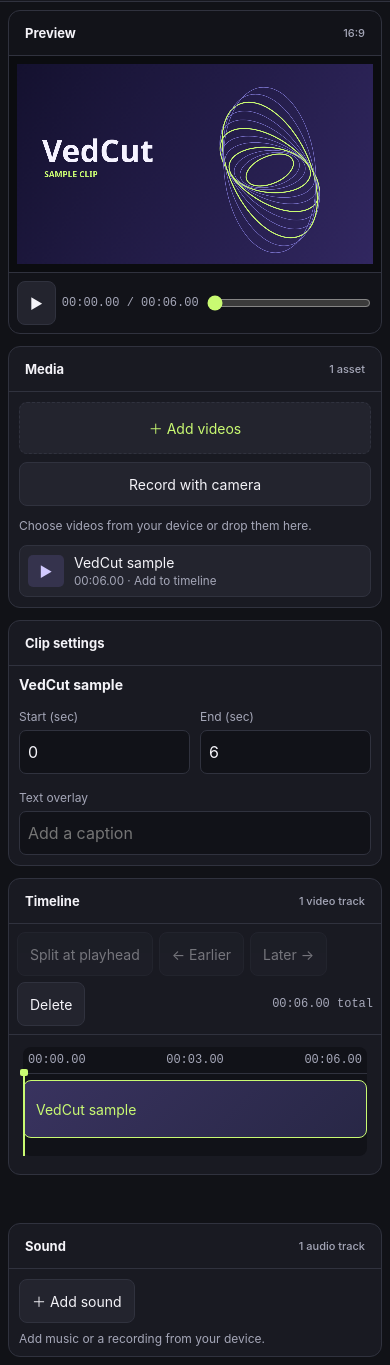
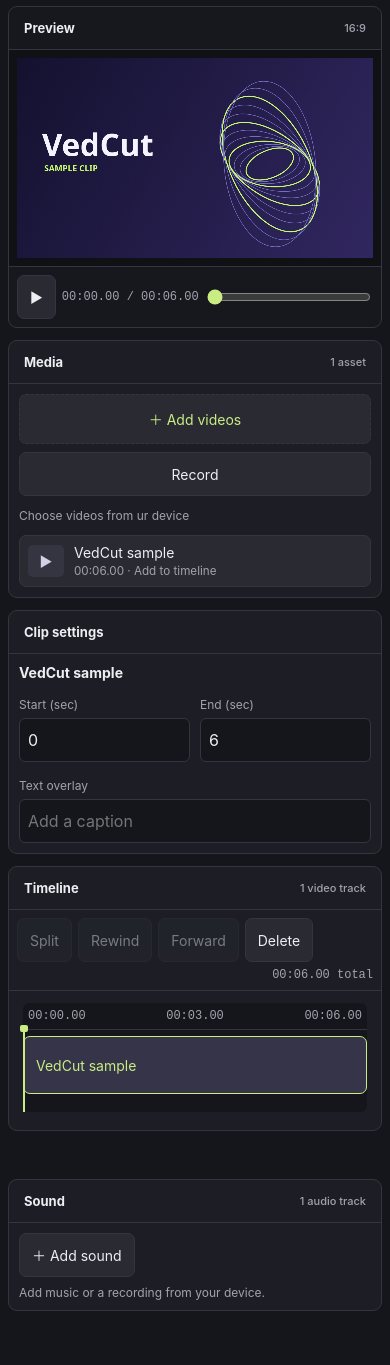
Before and after one commit to Vedted123/vedcut, a plain HTML site: page index.html in a window 390 px wide. Shown: the part 64-1429 px from the top of the page. After the commit the page ends 1383 px from the top, so only its background shows below. Drawn offline with Linux system fonts and the light colour scheme.

Commit message:
Update index.html

```diff
--- a/index.html
+++ b/index.html
@@ -4,87 +4,512 @@
 <meta charset="utf-8">
 <meta name="viewport" content="width=device-width, initial-scale=1">
 <title>VedCut — Video editor</title>
-<meta name="description" content="Import, trim, arrange, and export video right in your browser.">
+<meta name="description" content="Make vids">
 <style>
-:root{color-scheme:dark;--bg:#111217;--panel:#191a22;--line:#30323e;--ink:#f4f3f8;--muted:#a5a7b8;--accent:#c9fa72}
-*{box-sizing:border-box}
-body{margin:0;background:var(--bg);color:var(--ink);font:14px Inter,system-ui,sans-serif}
-button,input{font:inherit}
-button{color:inherit;border:1px solid var(--line);background:#23242e;border-radius:8px;padding:8px 12px;cursor:pointer}
-button:hover:enabled{border-color:var(--accent)}
-button:disabled{opacity:.42;cursor:default}
-button:focus-visible,input:focus-visible{outline:2px solid var(--accent);outline-offset:3px}
-.primary{background:var(--accent);color:#18200e;border-color:transparent;font-weight:750}
-header{height:66px;display:flex;align-items:center;justify-content:space-between;padding:0 24px;border-bottom:1px solid var(--line);background:#17181f}
-.brand{font-size:22px;font-weight:800;letter-spacing:-.7px;display:flex;align-items:center;gap:10px}
-.mark{display:grid;place-items:center;width:30px;height:30px;background:var(--accent);color:#191e12;border-radius:8px;font-size:16px}
-.project{font-size:13px;color:var(--muted)}
-main{padding:16px;max-width:1800px;margin:auto}
-.workspace{display:grid;grid-template-columns:250px minmax(0,1fr) 248px;gap:12px}
-.panel{background:var(--panel);border:1px solid var(--line);border-radius:12px;min-width:0;overflow:hidden}
-.heading{margin:0;font-size:13px;font-weight:750;padding:14px 16px;border-bottom:1px solid var(--line);display:flex;justify-content:space-between;align-items:center}
-.heading span{color:var(--muted);font-size:11px;font-weight:500}
-.content{padding:14px}
-.import{width:100%;border-style:dashed;padding:15px 8px;color:var(--accent)}
-#library{display:grid;gap:8px;margin-top:12px;max-height:290px;overflow:auto}
-.asset{display:flex;align-items:center;gap:10px;text-align:left;min-width:0;padding:8px}
-.asset span:last-child{min-width:0;overflow:hidden;text-overflow:ellipsis;white-space:nowrap}
-.asset small{display:block;color:var(--muted);margin-top:3px}
-.thumb{flex:none;width:36px;height:32px;display:grid;place-items:center;border-radius:5px;background:#35334d;color:#d2caff}
-.preview{background:#121319}
-.stage{display:grid;place-items:center;background:#0b0c10;min-height:240px;padding:18px}
-canvas{width:100%;max-width:760px;max-height:46vh;aspect-ratio:16/9;object-fit:contain;background:#10111a}
-.transport,.tools{display:flex;align-items:center;gap:8px;padding:10px 14px;border-top:1px solid var(--line)}
-.transport input{flex:1;min-width:30px;accent-color:var(--accent)}
-.mono{font:12px ui-monospace,monospace;color:var(--muted);white-space:nowrap}
-.fields{display:grid;grid-template-columns:1fr 1fr;gap:10px;margin:16px 0}
-label{display:grid;gap:6px;color:var(--muted);font-size:12px}
-input[type=number],input[type=text]{width:100%;min-width:0;background:#111218;border:1px solid var(--line);border-radius:7px;padding:8px;color:var(--ink)}
-#selectedName{overflow-wrap:anywhere;font-weight:650}
-.timeline{margin-top:12px}
-.tools{border-top:0;border-bottom:1px solid var(--line);flex-wrap:wrap}
-.tools .mono{margin-left:auto}
-.rail{padding:12px 14px 18px;overflow-x:auto}
-#track{position:relative;min-width:100%;background:#111218;border-radius:8px;padding:29px 0 10px;min-height:109px}
-#ruler{position:absolute;top:0;left:0;right:0;height:27px;display:flex;justify-content:space-between;align-items:center;padding:0 5px;border-bottom:1px solid var(--line);cursor:crosshair}
-#clips{display:flex;gap:2px;padding:4px 0}
-.clip{min-width:0;overflow:hidden;white-space:nowrap;text-overflow:ellipsis;text-align:left;background:linear-gradient(135deg,#39335f,#282746);border-color:#615886;height:58px}
-.clip.active{border-color:var(--accent);color:var(--accent)}
-#needle{position:absolute;top:22px;bottom:0;width:2px;background:var(--accent);pointer-events:none;z-index:2}
-#needle:before{content:'';position:absolute;top:0;left:-3px;width:8px;height:7px;background:var(--accent);border-radius:2px}
-#status{min-height:24px;margin:12px 2px 0;color:var(--muted);font-size:12px}
-.add-actions{display:grid;gap:8px}
-.drop-active{outline:2px solid var(--accent);outline-offset:-3px}
-#cameraDialog{background:var(--panel);color:var(--ink);border:1px solid var(--line);border-radius:14px;width:min(540px,95vw);padding:18px}
-#cameraDialog::backdrop{background:#000a}
-#cameraPreview{display:block;width:100%;aspect-ratio:16/9;background:#0b0c10;border-radius:8px;object-fit:contain}
-.camera-actions{display:flex;flex-wrap:wrap;align-items:center;gap:8px;margin-top:12px}
-.empty{color:var(--muted);font-size:12px}
-@media(max-width:1000px){.workspace{grid-template-columns:180px minmax(0,1fr) 180px}}
-@media(max-width:740px){.workspace{grid-template-columns:1fr 1fr}.preview{grid-column:1/-1;grid-row:1}.stage{min-height:0;padding:8px}main{padding:8px}header{padding:0 12px}.project{display:none}.content{padding:10px}}
 
-#soundPanel{margin-top:12px}
-.sound-fields{display:grid;grid-template-columns:repeat(4,minmax(0,1fr));gap:10px;margin-top:12px}
-.sound-actions{display:flex;flex-wrap:wrap;gap:8px;align-items:center}
-#soundName{overflow-wrap:anywhere}
-.sound-track{height:22px;background:#111218;border-radius:5px;position:relative;margin-top:10px;overflow:hidden}
-#soundBar{position:absolute;height:100%;background:#453c66;color:#efe4ff;padding:3px 6px;overflow:hidden;white-space:nowrap;font-size:11px}
-@media(max-width:740px){
-  .workspace{display:flex;flex-direction:column}
-  .preview{order:-1}
-  #library{max-height:125px}
-  button{min-height:44px}
-  input[type=number],input[type=text]{min-height:44px;font-size:16px}
-  .sound-fields{grid-template-columns:repeat(2,minmax(0,1fr))}
-  .transport,.tools{padding:8px;gap:6px}
-  #ruler span:nth-child(even){display:none}
+:root {
+  color-scheme: dark;
+  --bg: #15161b;
+  --panel: #1d1e25;
+  --line: #34353e;
+  --ink: #eeeeF2;
+  --muted: #a2a3ae;
+  --accent: #c9ed83;
 }
+
+* {
+  box-sizing: border-box;
+}
+
+body {
+  margin: 0;
+  background: var(--bg);
+  color: var(--ink);
+  font: 14px Inter, system-ui, sans-serif;
+}
+
+button, input {
+  font: inherit;
+}
+
+button {
+  color: inherit;
+  border: 1px solid var(--line);
+  background: #292a32;
+  border-radius: 7px;
+  padding: 8px 12px;
+  cursor: pointer;
+}
+
+button:hover:enabled {
+  border-color: var(--accent);
+}
+
+button:disabled {
+  opacity: .45;
+  cursor: default;
+}
+
+button:focus-visible,
+input:focus-visible {
+  outline: 2px solid var(--accent);
+  outline-offset: 2px;
+}
+
+.primary {
+  background: var(--accent);
+  color: #1b2113;
+  border-color: transparent;
+  font-weight: 700;
+}
+
+header {
+  height: 62px;
+  display: flex;
+  align-items: center;
+  justify-content: space-between;
+  padding: 0 24px;
+  border-bottom: 1px solid var(--line);
+  background: #1b1c22;
+}
+
+.brand {
+  font-size: 21px;
+  font-weight: 750;
+  letter-spacing: -.5px;
+  display: flex;
+  align-items: center;
+  gap: 10px;
+}
+
+.mark {
+  display: grid;
+  place-items: center;
+  width: 30px;
+  height: 30px;
+  background: var(--accent);
+  color: #191e12;
+  border-radius: 7px;
+  font-size: 16px;
+}
+
+.project {
+  font-size: 13px;
+  color: var(--muted);
+}
+
+main {
+  padding: 16px;
+  max-width: 1800px;
+  margin: auto;
+}
+
+.workspace {
+  display: grid;
+  grid-template-columns: 250px minmax(0, 1fr) 248px;
+  gap: 12px;
+}
+
+.panel {
+  background: var(--panel);
+  border: 1px solid var(--line);
+  border-radius: 9px;
+  min-width: 0;
+  overflow: hidden;
+}
+
+.heading {
+  margin: 0;
+  font-size: 13px;
+  font-weight: 700;
+  padding: 13px 15px;
+  border-bottom: 1px solid var(--line);
+  display: flex;
+  justify-content: space-between;
+  align-items: center;
+}
+
+.heading span {
+  color: var(--muted);
+  font-size: 11px;
+  font-weight: 500;
+}
+
+.content {
+  padding: 14px;
+}
+
+.import {
+  width: 100%;
+  border-style: dashed;
+  padding: 14px 8px;
+  color: var(--accent);
+}
+
+#library {
+  display: grid;
+  gap: 7px;
+  margin-top: 12px;
+  max-height: 290px;
+  overflow: auto;
+}
+
+.asset {
+  display: flex;
+  align-items: center;
+  gap: 10px;
+  text-align: left;
+  min-width: 0;
+  padding: 8px;
+}
+
+.asset span:last-child {
+  min-width: 0;
+  overflow: hidden;
+  text-overflow: ellipsis;
+  white-space: nowrap;
+}
+
+.asset small {
+  display: block;
+  color: var(--muted);
+  margin-top: 3px;
+}
+
+.thumb {
+  flex: none;
+  width: 36px;
+  height: 32px;
+  display: grid;
+  place-items: center;
+  border-radius: 5px;
+  background: #353541;
+  color: #d2d0e3;
+}
+
+.preview {
+  background: #17181e;
+}
+
+.stage {
+  display: grid;
+  place-items: center;
+  background: #101115;
+  min-height: 240px;
+  padding: 18px;
+}
+
+canvas {
+  width: 100%;
+  max-width: 760px;
+  max-height: 46vh;
+  aspect-ratio: 16/9;
+  object-fit: contain;
+  background: #121319;
+}
+
+.transport,
+.tools {
+  display: flex;
+  align-items: center;
+  gap: 8px;
+  padding: 10px 14px;
+  border-top: 1px solid var(--line);
+}
+
+.transport input {
+  flex: 1;
+  min-width: 30px;
+  accent-color: var(--accent);
+}
+
+.mono {
+  font: 12px ui-monospace, monospace;
+  color: var(--muted);
+  white-space: nowrap;
+}
+
+.fields {
+  display: grid;
+  grid-template-columns: 1fr 1fr;
+  gap: 10px;
+  margin: 16px 0;
+}
+
+label {
+  display: grid;
+  gap: 6px;
+  color: var(--muted);
+  font-size: 12px;
+}
+
+input[type=number],
+input[type=text] {
+  width: 100%;
+  min-width: 0;
+  background: #15161c;
+  border: 1px solid var(--line);
+  border-radius: 6px;
+  padding: 8px;
+  color: var(--ink);
+}
+
+#selectedName {
+  overflow-wrap: anywhere;
+  font-weight: 650;
+}
+
+.timeline {
+  margin-top: 12px;
+}
+
+.tools {
+  border-top: 0;
+  border-bottom: 1px solid var(--line);
+  flex-wrap: wrap;
+}
+
+.tools .mono {
+  margin-left: auto;
+}
+
+.rail {
+  padding: 12px 14px 18px;
+  overflow-x: auto;
+}
+
+#track {
+  position: relative;
+  min-width: 100%;
+  background: #15161c;
+  border-radius: 6px;
+  padding: 29px 0 10px;
+  min-height: 109px;
+}
+
+#ruler {
+  position: absolute;
+  top: 0;
+  left: 0;
+  right: 0;
+  height: 27px;
+  display: flex;
+  justify-content: space-between;
+  align-items: center;
+  padding: 0 5px;
+  border-bottom: 1px solid var(--line);
+  cursor: crosshair;
+}
+
+#clips {
+  display: flex;
+  gap: 3px;
+  padding: 4px 0;
+}
+
+.clip {
+  min-width: 0;
+  overflow: hidden;
+  white-space: nowrap;
+  text-overflow: ellipsis;
+  text-align: left;
+  background: #353449;
+  border-color: #55536c;
+  height: 58px;
+}
+
+.clip.active {
+  border-color: var(--accent);
+  color: var(--accent);
+}
+
+#needle {
+  position: absolute;
+  top: 22px;
+  bottom: 0;
+  width: 2px;
+  background: var(--accent);
+  pointer-events: none;
+  z-index: 2;
+}
+
+#needle:before {
+  content: '';
+  position: absolute;
+  top: 0;
+  left: -3px;
+  width: 8px;
+  height: 7px;
+  background: var(--accent);
+  border-radius: 2px;
+}
+
+#status {
+  min-height: 24px;
+  margin: 12px 2px 0;
+  color: var(--muted);
+  font-size: 12px;
+}
+
+.add-actions {
+  display: grid;
+  gap: 8px;
+}
+
+.drop-active {
+  outline: 2px solid var(--accent);
+  outline-offset: -3px;
+}
+
+#cameraDialog {
+  background: var(--panel);
+  color: var(--ink);
+  border: 1px solid var(--line);
+  border-radius: 10px;
+  width: min(540px, 95vw);
+  padding: 18px;
+}
+
+#cameraDialog::backdrop {
+  background: #000a;
+}
+
+#cameraPreview {
+  display: block;
+  width: 100%;
+  aspect-ratio: 16/9;
+  background: #101115;
+  border-radius: 6px;
+  object-fit: contain;
+}
+
+.camera-actions {
+  display: flex;
+  flex-wrap: wrap;
+  align-items: center;
+  gap: 8px;
+  margin-top: 12px;
+}
+
+.empty {
+  color: var(--muted);
+  font-size: 12px;
+}
+
+#soundPanel {
+  margin-top: 12px;
+}
+
+.sound-fields {
+  display: grid;
+  grid-template-columns: repeat(4, minmax(0, 1fr));
+  gap: 10px;
+  margin-top: 12px;
+}
+
+.sound-actions {
+  display: flex;
+  flex-wrap: wrap;
+  gap: 8px;
+  align-items: center;
+}
+
+#soundName {
+  overflow-wrap: anywhere;
+}
+
+.sound-track {
+  height: 22px;
+  background: #15161c;
+  border-radius: 5px;
+  position: relative;
+  margin-top: 10px;
+  overflow: hidden;
+}
+
+#soundBar {
+  position: absolute;
+  height: 100%;
+  background: #48445d;
+  color: #eeeaf5;
+  padding: 3px 6px;
+  overflow: hidden;
+  white-space: nowrap;
+  font-size: 11px;
+}
+
+@media(max-width: 1000px) {
+  .workspace {
+    grid-template-columns: 180px minmax(0, 1fr) 180px;
+  }
+}
+
+@media(max-width: 740px) {
+  .workspace {
+    display: flex;
+    flex-direction: column;
+  }
+
+  .preview {
+    order: -1;
+  }
+
+  #library {
+    max-height: 125px;
+  }
+
+  .stage {
+    min-height: 0;
+    padding: 8px;
+  }
+
+  main {
+    padding: 8px;
+  }
+
+  header {
+    padding: 0 12px;
+  }
+
+  .project {
+    display: none;
+  }
+
+  .content {
+    padding: 10px;
+  }
+
+  button {
+    min-height: 44px;
+  }
+
+  input[type=number],
+  input[type=text] {
+    min-height: 44px;
+    font-size: 16px;
+  }
+
+  .sound-fields {
+    grid-template-columns: repeat(2, minmax(0, 1fr));
+  }
+
+  .transport,
+  .tools {
+    padding: 8px;
+    gap: 6px;
+  }
+
+  #ruler span:nth-child(even) {
+    display: none;
+  }
+}
+
 </style>
 </head>
 <body>
 <header>
 <div class="brand"><span class="mark" aria-hidden="true">▶</span>VedCut</div>
-<div class="project">Add a video → Trim → Export</div>
+<div class="project">Make videos</div>
 <button class="primary" id="export">Export video</button>
 </header>
 <main>
@@ -94,9 +519,9 @@ input[type=number],input[type=text]{width:100%;min-width:0;background:#111218;bo
 <div class="content">
 <div class="add-actions">
 <button id="import" class="import">＋ Add videos</button>
-<button id="camera">Record with camera</button>
+<button id="camera">Record </button>
 </div>
-<p class="empty">Choose videos from your device or drop them here.</p>
+<p class="empty">Choose videos from ur device</p>
 <input type="file" id="files" accept="video/*" multiple hidden>
 <div id="library"></div>
 </div>
@@ -125,9 +550,9 @@ input[type=number],input[type=text]{width:100%;min-width:0;background:#111218;bo
 <section class="panel timeline">
 <h2 class="heading">Timeline <span>1 video track</span></h2>
 <div class="tools">
-<button id="split">Split at playhead</button>
-<button id="earlier" aria-label="Move clip earlier">← Earlier</button>
-<button id="later" aria-label="Move clip later">Later →</button>
+<button id="split">Split</button>
+<button id="earlier" aria-label="Move clip earlier">Rewind</button>
+<button id="later" aria-label="Move clip later">Forward</button>
 <button id="remove">Delete</button>
 <span id="total" class="mono"></span>
 </div>
@@ -143,7 +568,7 @@ input[type=number],input[type=text]{width:100%;min-width:0;background:#111218;bo
 <button id="addSound">＋ Add sound</button>
 <input id="soundFile" type="file" accept="audio/*,.mp3,.m4a,.wav,.aac,.ogg,.flac" hidden>
 <button id="removeSound" hidden>Remove sound</button>
-<span id="soundName" class="empty">Add music or a recording from your device.</span>
+<span id="soundName" class="empty">uplaod music</span>
 </div>
 <div id="soundSettings" hidden>
 <div class="sound-fields">
@@ -153,7 +578,7 @@ input[type=number],input[type=text]{width:100%;min-width:0;background:#111218;bo
 <label>Sound volume (%)<input id="soundVolume" type="number" min="0" max="100" step="1" inputmode="numeric"></label>
 </div>
 <div class="sound-track" aria-hidden="true"><div id="soundBar">♫ Sound</div></div>
-<p class="empty">Sound plays alongside the original video audio and ends with the video.</p>
+
 </div>
 <p id="soundStatus" role="status" class="empty" hidden></p>
 </div>
```
